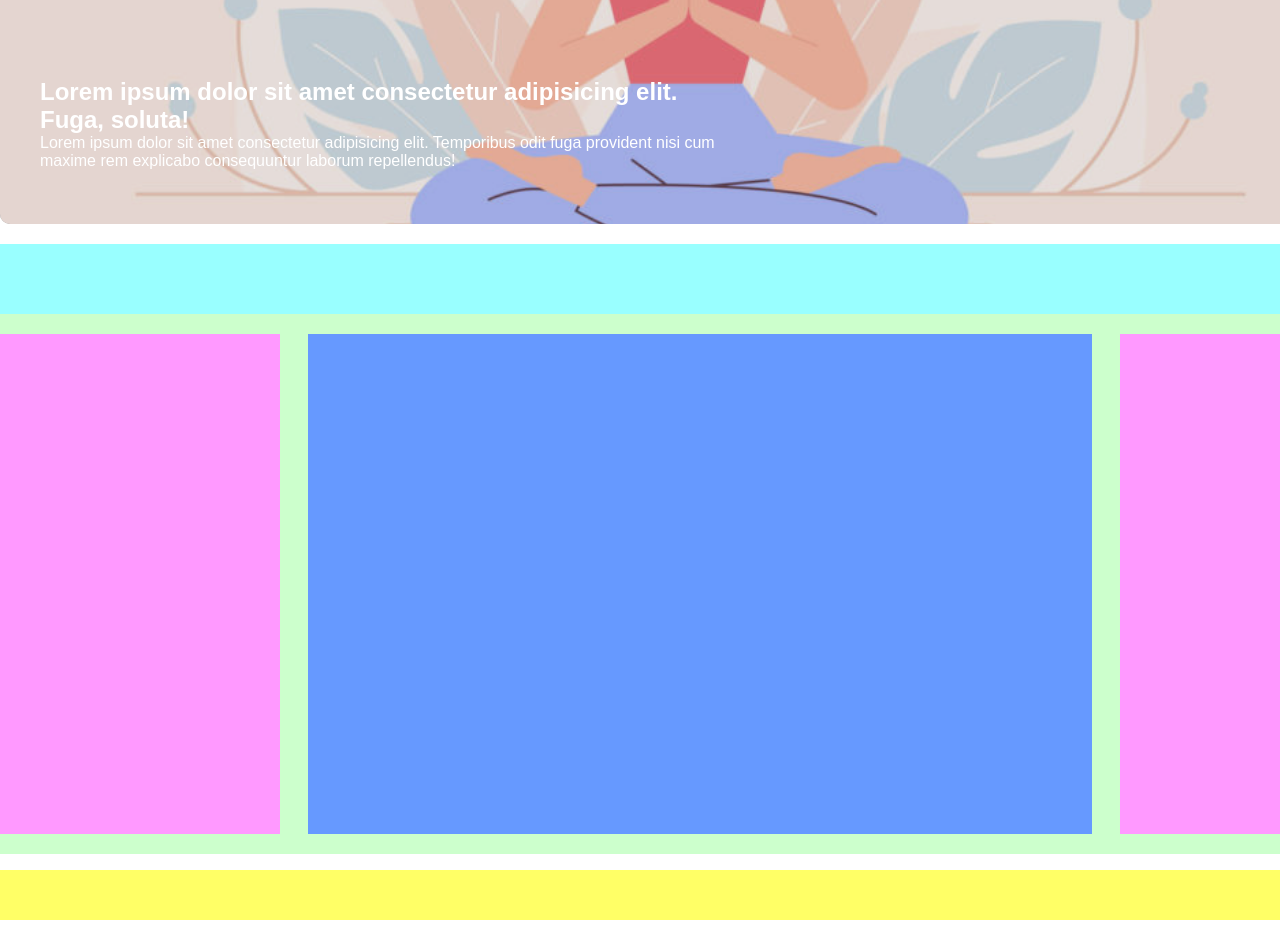
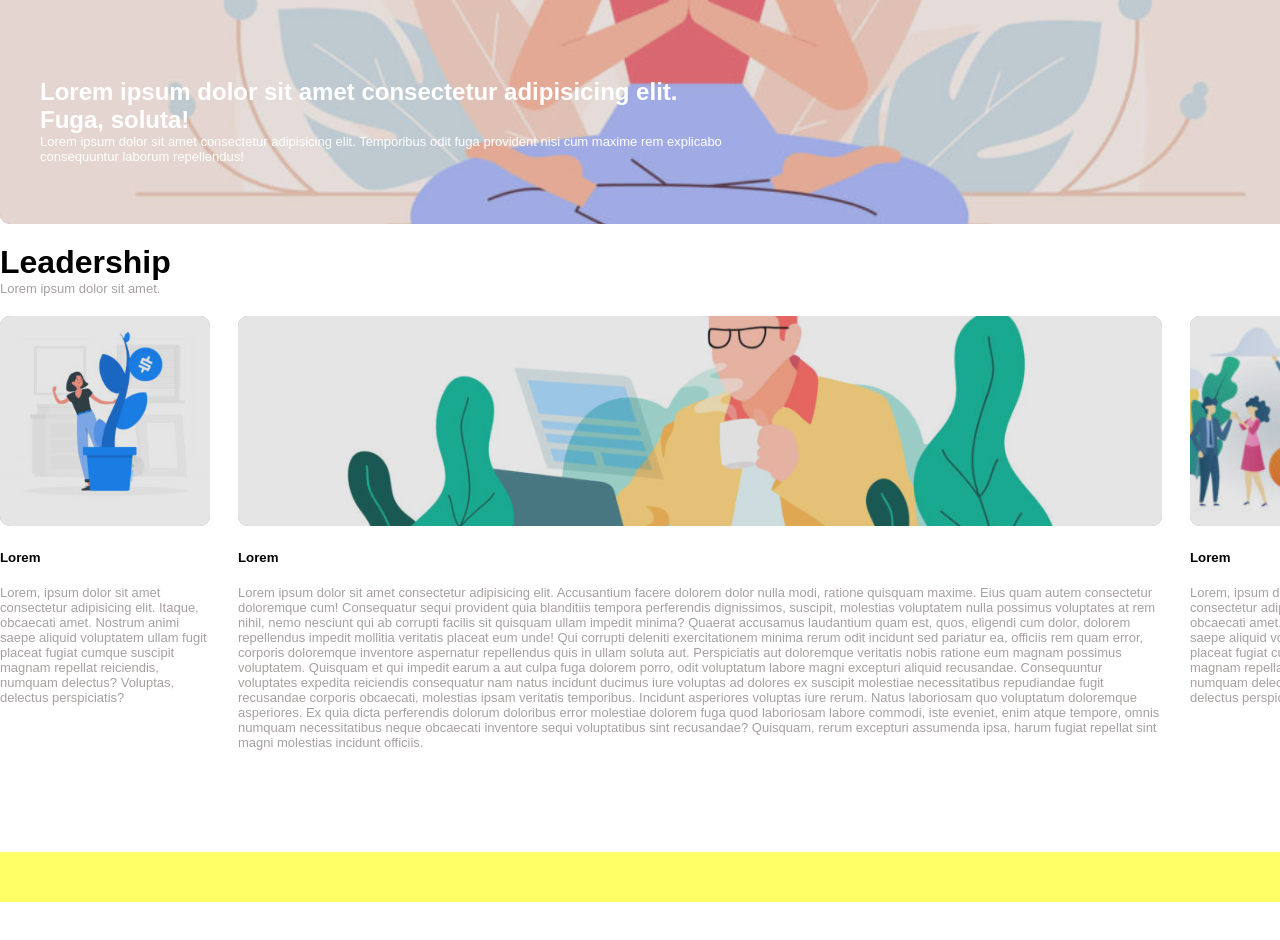
Before and after one commit to Rostrv/htmlcss-wp, a plain HTML site: page index.html in a window 1280 px wide. Shown: the part 440-1380 px from the top of the page. Drawn offline with Linux system fonts and the light colour scheme.

Commit message:
fine parte principale

```diff
--- a/index.html
+++ b/index.html
@@ -11,6 +11,8 @@
 
 <body>
 
+    <!--logo e pulsanti navigazione-->
+
     <header class="site_header">
         <img src="./img/logo.png" alt="logo" class="logo">
         <nav>
@@ -23,6 +25,8 @@
 
         </nav>
     </header>
+
+<!--Banner principale-->
     <section class="banner">
         <img src="./img/banner.jpg" alt="banner" class="hero_image">
         <div class="banner_text">
@@ -34,11 +38,80 @@
         </div>
     </section>
 
+
     <main class="site_main clearfix">
-        <section class="middle_title"></section>
-        <aside class="sidebar"></aside>
-        <section class="content"></section>
-        <aside class="sidebar"></aside>
+
+        <!--sezione centrale-->
+
+        <section class="middle_title">
+            <h1 class="title">Leadership</h1>
+            <p class="subtitle">Lorem ipsum dolor sit amet.</p>
+        </section>
+
+        <!--main part-->
+
+        <aside class="sidebar">
+
+            <!--colonna sx-->
+
+            <div class="col_left">
+                <img src="./img/img-1.jpg" alt="" class="img_left">
+                <div class="description">
+                    <h5>Lorem</h5>
+                    <p class="subtext">Lorem, ipsum dolor sit amet consectetur adipisicing elit. Itaque, obcaecati amet.
+                        Nostrum animi
+                        saepe aliquid voluptatem ullam fugit placeat fugiat cumque suscipit magnam repellat reiciendis,
+                        numquam delectus? Voluptas, delectus perspiciatis?</p>
+                </div>
+            </div>
+
+        </aside>
+        <section class="content">
+
+        <!--colonna centrale-->
+
+            <div class="col_center">
+                <img src="./img/banner-2.jpg" alt="" class="img_center">
+                <div class="description">
+                    <h5>Lorem</h5>
+                    <p class="subtext">Lorem ipsum dolor sit amet consectetur adipisicing elit. Accusantium facere
+                        dolorem dolor nulla modi, ratione quisquam maxime. Eius quam autem consectetur doloremque cum!
+                        Consequatur sequi provident quia blanditiis tempora perferendis dignissimos, suscipit, molestias
+                        voluptatem nulla possimus voluptates at rem nihil, nemo nesciunt qui ab corrupti facilis sit
+                        quisquam ullam impedit minima? Quaerat accusamus laudantium quam est, quos, eligendi cum dolor,
+                        dolorem repellendus impedit mollitia veritatis placeat eum unde! Qui corrupti deleniti
+                        exercitationem minima rerum odit incidunt sed pariatur ea, officiis rem quam error, corporis
+                        doloremque inventore aspernatur repellendus quis in ullam soluta aut. Perspiciatis aut
+                        doloremque veritatis nobis ratione eum magnam possimus voluptatem. Quisquam et qui impedit earum
+                        a aut culpa fuga dolorem porro, odit voluptatum labore magni excepturi aliquid recusandae.
+                        Consequuntur voluptates expedita reiciendis consequatur nam natus incidunt ducimus iure voluptas
+                        ad dolores ex suscipit molestiae necessitatibus repudiandae fugit recusandae corporis obcaecati,
+                        molestias ipsam veritatis temporibus. Incidunt asperiores voluptas iure rerum. Natus laboriosam
+                        quo voluptatum doloremque asperiores. Ex quia dicta perferendis dolorum doloribus error
+                        molestiae dolorem fuga quod laboriosam labore commodi, iste eveniet, enim atque tempore, omnis
+                        numquam necessitatibus neque obcaecati inventore sequi voluptatibus sint recusandae? Quisquam,
+                        rerum excepturi assumenda ipsa, harum fugiat repellat sint magni molestias incidunt officiis.
+                    </p>
+                </div>
+            </div>
+        </section>
+
+
+        <aside class="sidebar">
+
+            <!--colonna dx-->
+
+            <div class="col_right">
+                <img src="./img/img-3.jpg" alt="" class="img_right">
+                <div class="description">
+                    <h5>Lorem</h5>
+                    <p class="subtext">Lorem, ipsum dolor sit amet consectetur adipisicing elit. Itaque, obcaecati amet.
+                        Nostrum animi
+                        saepe aliquid voluptatem ullam fugit placeat fugiat cumque suscipit magnam repellat reiciendis,
+                        numquam delectus? Voluptas, delectus perspiciatis?</p>
+                </div>
+            </div>
+        </aside>
     </main>
 
     <footer class="site_footer"></footer>
--- a/style.css
+++ b/style.css
@@ -14,6 +14,8 @@ body{
 .logo{
      height: 50px;
      width: auto;
+     border-right: solid 2px lightgrey;
+     padding-right: 20px;
 
 }
 
@@ -56,36 +58,106 @@ button{
      left: 40px;
 }
 
+p{
+     font-size: small;
+}
+
+.title{
+     font-size:xx-large;
+}
+
+.subtitle{
+     color: rgb(167, 160, 160);
+
+}
+.subtext{
+     color: rgb(167, 160, 160);
+     margin-top: 20px;
+}
+
+
 .site_main{
     margin: 1rem 0;
-    background-color: #ccffcc ;
     padding-bottom: 20px;
 
 }
 
 .middle_title{
-     height: 70px;
-     background-color: #99ffff;
+
+     height: auto;
      margin-bottom: 20px;
 
 }
 
 .sidebar{
      height: 500px;
-     width: 20%;
-     background-color: #ff99ff;
+     width: 15%;
      float: left;
-  /*   margin-bottom: 20px;*/
 
+}
+
+.col_left{
+     background-color: grey;
+     height: 210px;
+     width: 100%;
+     border-radius: 10px;
+
+}
+
+.img_left{
+     border-radius: 10px;
+     opacity: 0.8;
+     object-fit: cover;
+     width: 100%;
+     height: auto;
+
+}
+
+
+.col_center{
+     background-color: grey;
+     height: 210px;
+     width: 100%;
+     border-radius: 10px;
+
+}
+
+.img_center{
+     height: 210px;
+     width: 100%;
+     object-fit: cover;
+     opacity: 0.8;
+     border-radius: 10px;
+
+}
+
+.col_right{
+     background-color: grey;
+     height: 210px;
+     width: 100%;
+     border-radius: 10px;
+}
+
+
+.img_right{
+     border-radius: 10px;
+     opacity: 0.8;
+     object-fit: cover;
+     width: 100%;
+     height: 210px;
 }
 
 .content{
      height: 500px;
-     width: 56%;
-     background-color: #6699ff;
+     width: 66%;
      float: left;
      margin-left:2%;
      margin-right:2%;
+
+}
+
+.description{
+     margin-top: 20px;
 
 }
 
```
